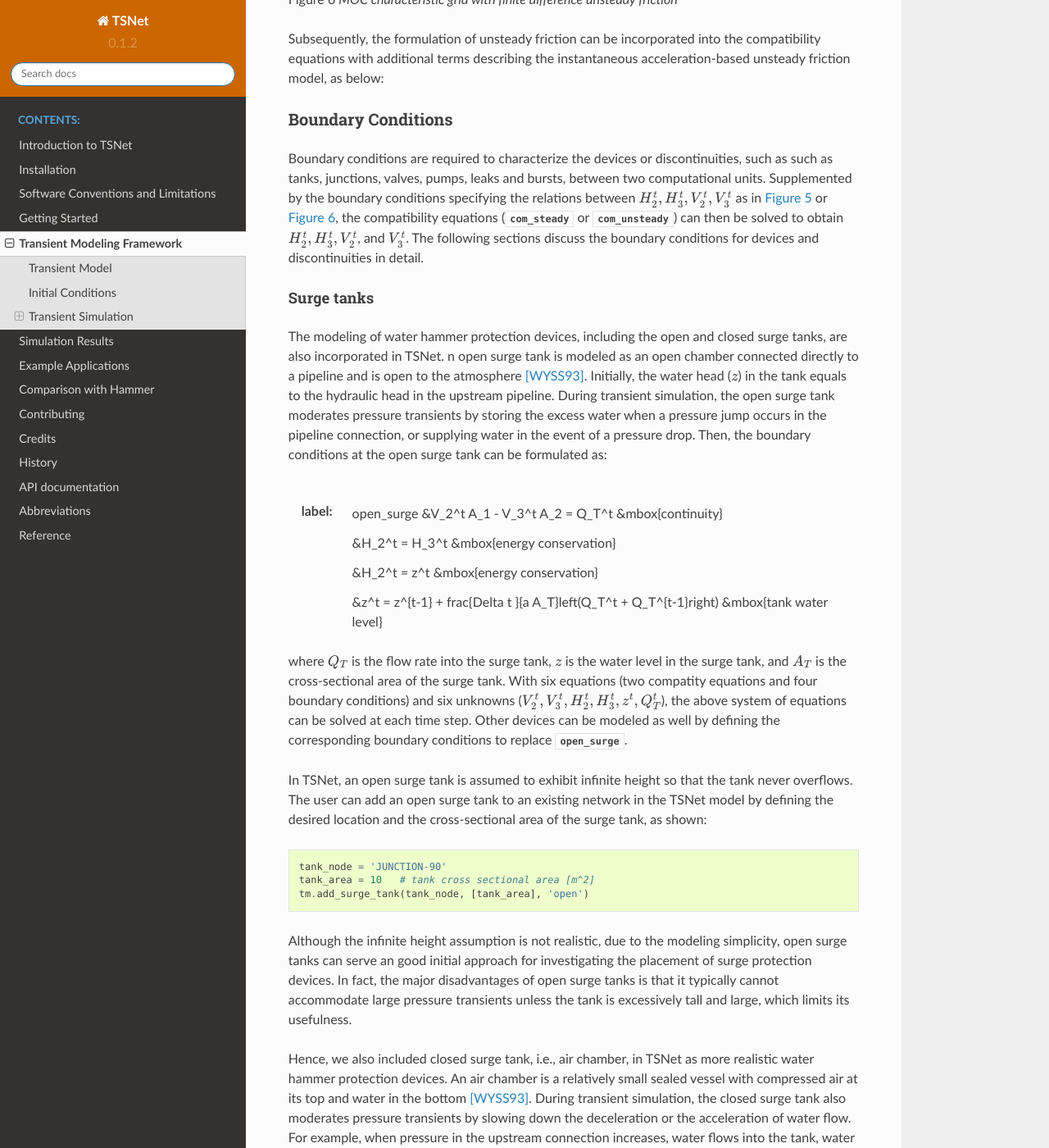
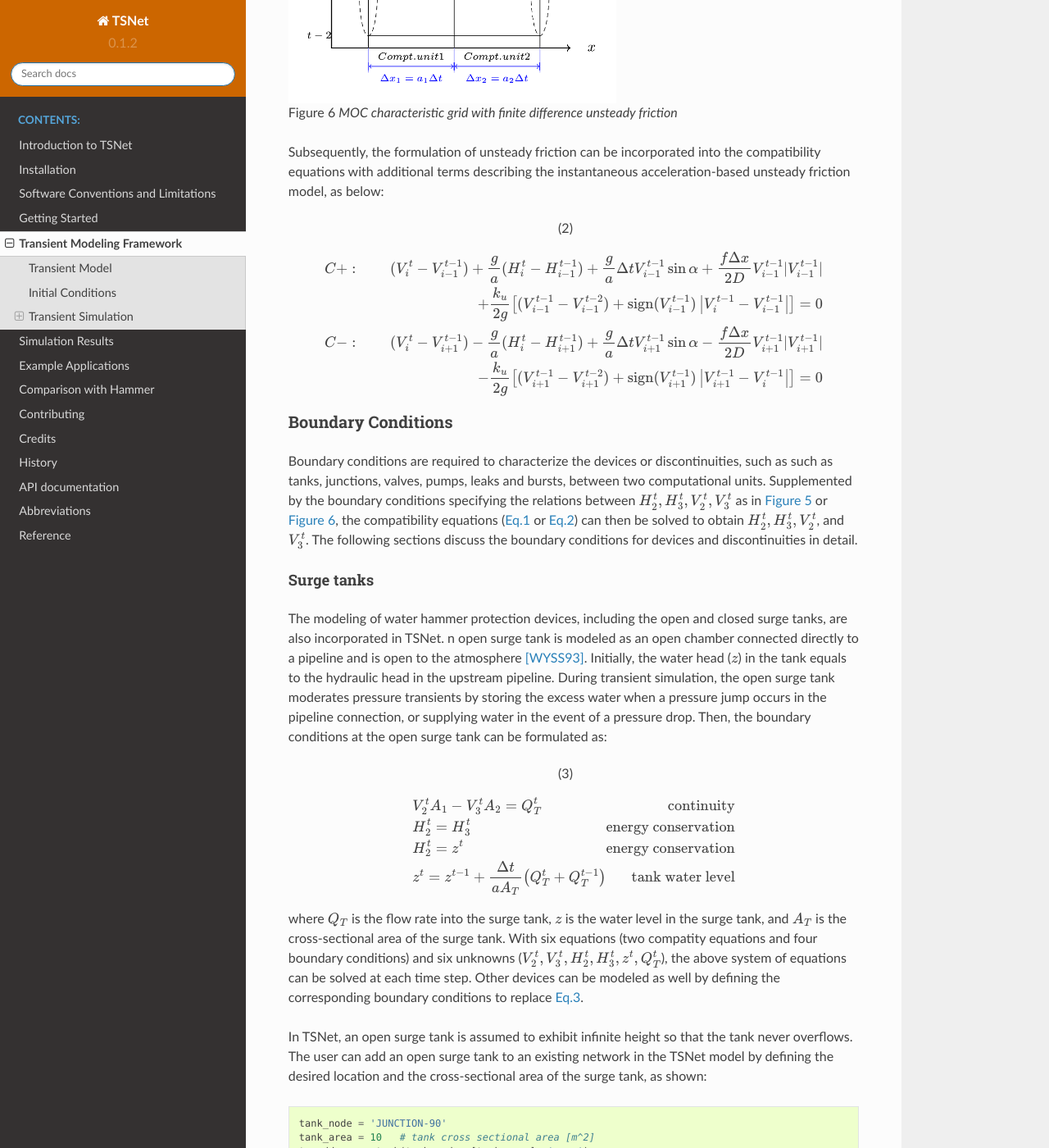
Before and after one commit to glorialulu/TSNet, a Sphinx documentation site: the page built from docs/transient.rst, in a window 1280 px wide and 1400 px high, scrolled down 10964 px. Shown: the whole window at 82% size. Built offline with Sphinx 7.4.7 and the Read the Docs theme 2.0.0, drawn with Linux system fonts in a browser that asks for light colours; some of the changed text lies outside the part shown.

Commit message:
docs updated

```diff
--- a/docs/transient.rst
+++ b/docs/transient.rst
@@ -331,7 +331,8 @@ The procedure for determine the time step is as follows:
 
 *   Calculate the maximum time step (:math:`\Delta t_{max}`)
     allowed by Courant's criterion, assuming that there are two computational units
-    on the critical pipe (i.e., the pipe that results in the smallest travel time, which depends on the length and the wave speed for that pipe), i.e., for pipe 2 $N_2 = 2$.}
+    on the critical pipe (i.e., the pipe that results in the smallest travel time,
+    which depends on the length and the wave speed for that pipe), i.e., for pipe 2 :math:`N_2 = 2`.}
 
 
     .. math::
@@ -339,9 +340,9 @@ The procedure for determine the time step is as follows:
 
 
 *   Compute the required number of computational units for all other
-    pipes, i.e, $N_1$ for pipe 1 and $N_3$ for pipe 3, using $\Delta t_{max}$ as the time step.
+    pipes, i.e, :math:`N_1` for pipe 1 and :math:`N_3` for pipe 3, using :math:`\Delta t_{max}` as the time step.
     Since the number of computational units on each pipe has to be integer,
-    the numbers are rounded to the closest integer, thus introducing discrepancies in the time step of different pipes. }
+    the numbers are rounded to the closest integer, thus introducing discrepancies in the time step of different pipes.
 
     .. math::
         N_1 &=  \text{round}\left(\frac{L_1}{a_1 \Delta t_{max}}\right) = \frac{940}{1000\times0.03} = 31
@@ -494,10 +495,10 @@ The two characteristic equations describing the hydraulic transients with steady
 
 .. math::
     :label: com_steady
+
     C+:  &\qquad {} (V_i^t - V_{i-1}^{t-1}) + \frac{g}{a} (H_i^{t} - H_{i-1}^{t-1} )
                     + \frac{f\Delta t}{2D}V_{i-1}^{t-1} |V_{i-1}^{t-1}|
-                    + \frac{g\Delta t}{a} V_{i-1}^{t-1}\sin\alpha= 0
-
+                    + \frac{g\Delta t}{a} V_{i-1}^{t-1}\sin\alpha= 0\\
     C-:  &\qquad {} (V_i^t - V_{i+1}^{t-1}) - \frac{g}{a} (H_i^{t} - H_{i+1}^{t-1} )
                     - \frac{f\Delta t}{2D}V_{i+1}^{t-1} |V_{i+1}^{t-1}|
                     - \frac{g\Delta t}{a}  V_{i+1}^{t-1}\sin\alpha= 0
@@ -590,14 +591,12 @@ as below:
 
 .. math::
     :label: com_unsteady
+
     C+:  \qquad {}(V_i^t - V_{i-1}^{t-1}) + \frac{g}{a} (H_i^{t} - H_{i-1}^{t-1} )
             + \frac{g}{a} \Delta t V_{i-1}^{t-1}\sin\alpha
             + \frac{f\Delta x}{2D}V_{i-1}^{t-1} |V_{i-1}^{t-1}|\\
             + \frac{k_u}{2g} \left[ (V_{i-1}^{t-1} - V_{i-1}^{t-2}) +
-            \mbox{sign}(V_{i-1}^{t-1}) \left|V_i^{t-1} - V_{i-1}^{t-1} \right| \right] = 0
-
-
-
+            \mbox{sign}(V_{i-1}^{t-1}) \left|V_i^{t-1} - V_{i-1}^{t-1} \right| \right] = 0\\
     C-:  \qquad {} (V_i^t - V_{i+1}^{t-1}) - \frac{g}{a} (H_i^{t} - H_{i+1}^{t-1} )
             + \frac{g}{a} \Delta t V_{i+1}^{t-1}\sin\alpha
             - \frac{f\Delta x}{2D}V_{i+1}^{t-1} |V_{i+1}^{t-1}|\\
@@ -630,14 +629,13 @@ in the event of a pressure drop.
 Then, the boundary conditions at the open surge tank can be formulated as:
 
 .. math::
-:label: open_surge
-    &V_2^t A_1 - V_3^t A_2 = Q_T^t &\mbox{continuity}
+    :label: open_surge
 
-    &H_2^t = H_3^t &\mbox{energy conservation}
+    &V_2^t A_1 - V_3^t A_2 = Q_T^t &\mbox{continuity}\\
+    &H_2^t = H_3^t &\mbox{energy conservation}\\
+    &H_2^t = z^t &\mbox{energy conservation}\\
+    &z^t = z^{t-1} + \frac{\Delta t }{a A_T}\left(Q_T^t + Q_T^{t-1}\right) &\mbox{tank water level}
 
-    &H_2^t = z^t &\mbox{energy conservation}
-
-    &z^t = z^{t-1} + \frac{\Delta t }{a A_T}\left(Q_T^t + Q_T^{t-1}\right) &\mbox{tank water level}
 
 where :math:`Q_T` is the flow rate into the surge tank,
 :math:`z` is the water level in the surge tank, and
```
